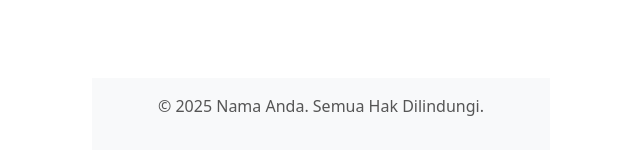
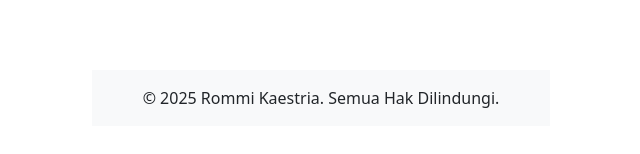
Before and after one commit to rommikaestria/portfolio-vite-vue, a Vue app: page / in a window 1280 px wide. Shown: the part 534-688 px from the top of the page, without its empty margins (319-959 px from the left). Built offline with nearby package versions, Linux system fonts and the light colour scheme.

Commit message:
ganti css menjadi bootstrap

```diff
--- a/src/components/Footer.vue
+++ b/src/components/Footer.vue
@@ -1,6 +1,6 @@
 <template>
-  <footer class="footer">
-    <p>&copy; 2025 Nama Anda. Semua Hak Dilindungi.</p>
+  <footer class="bg-light text-center py-3">
+    <p class="mb-0">&copy; 2025 Rommi Kaestria. Semua Hak Dilindungi.</p>
   </footer>
 </template>
 
@@ -9,11 +9,5 @@ export default {};
 </script>
 
 <style scoped>
-.footer {
-  background-color: #f8f9fa;
-  text-align: center;
-  padding: 1rem;
-  color: #555;
-  margin-top: 2rem;
-}
+/* Tambahkan gaya tambahan jika diperlukan */
 </style>
```
